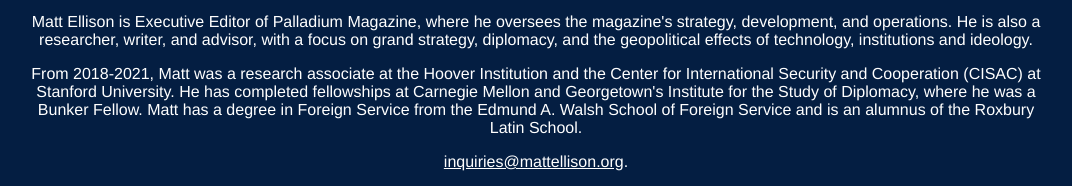
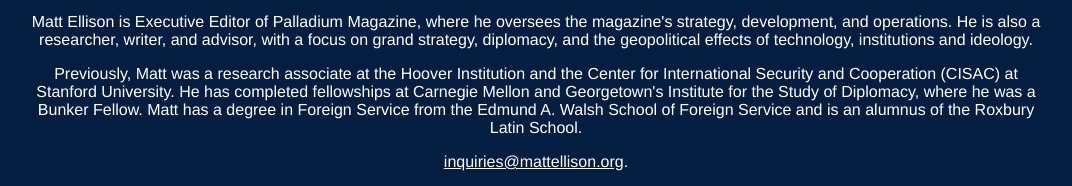
Before and after one commit to mgellison/web, a plain HTML site: page docs/index.html in a window 1280 px wide. Shown: the part 614-800 px from the top of the page, without its empty margins (104-1176 px from the left). Drawn offline with Linux system fonts and the light colour scheme.

Commit message:
Update index.html

```diff
--- a/docs/index.html
+++ b/docs/index.html
@@ -27,7 +27,7 @@
 <div style="text-align: center; margin-right: 5%; margin-left: 5%;">
 <p><span style="color: #ffffff;">Matt Ellison is Executive Editor of Palladium Magazine, where he oversees the magazine's strategy, development, and operations. He is also a researcher, writer, and advisor, with a focus on grand strategy, diplomacy, and the geopolitical effects of technology, institutions and ideology.</span></p>
 
-<p><span style="color: #ffffff;">From 2018-2021, Matt was a research associate at the Hoover Institution and the Center for International Security and Cooperation (CISAC) at Stanford University. He has completed fellowships at Carnegie Mellon and Georgetown's Institute for the Study of Diplomacy, where he was a Bunker Fellow. Matt has a degree in Foreign Service from the Edmund A. Walsh School of Foreign Service and is an alumnus of the Roxbury Latin School.</span></p>
+<p><span style="color: #ffffff;">Previously, Matt was a research associate at the Hoover Institution and the Center for International Security and Cooperation (CISAC) at Stanford University. He has completed fellowships at Carnegie Mellon and Georgetown's Institute for the Study of Diplomacy, where he was a Bunker Fellow. Matt has a degree in Foreign Service from the Edmund A. Walsh School of Foreign Service and is an alumnus of the Roxbury Latin School.</span></p>
 <p><span style="color: #ffffff;"><a style="color: #ffffff;" href="mailto:inquiries@mattellison.org">inquiries@mattellison.org</a>.</span></p>
 </div>
 </div>
```
